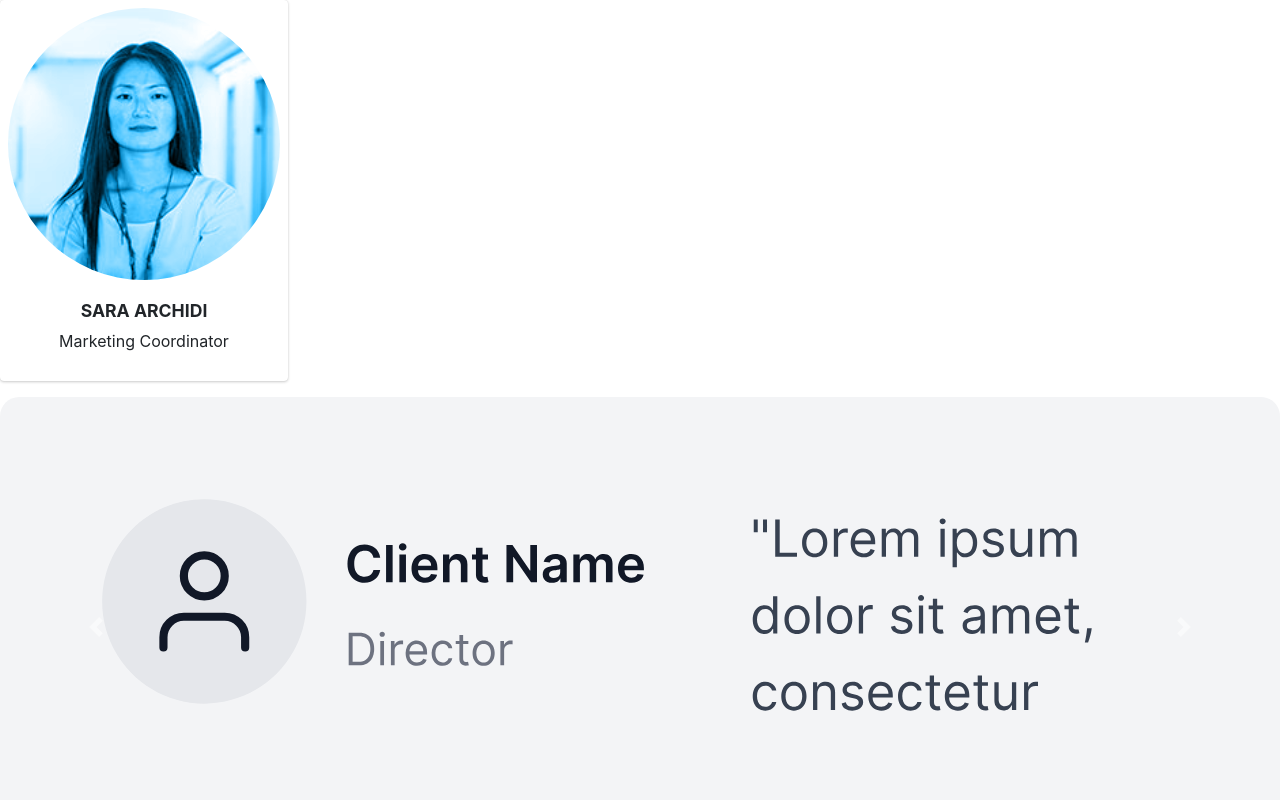
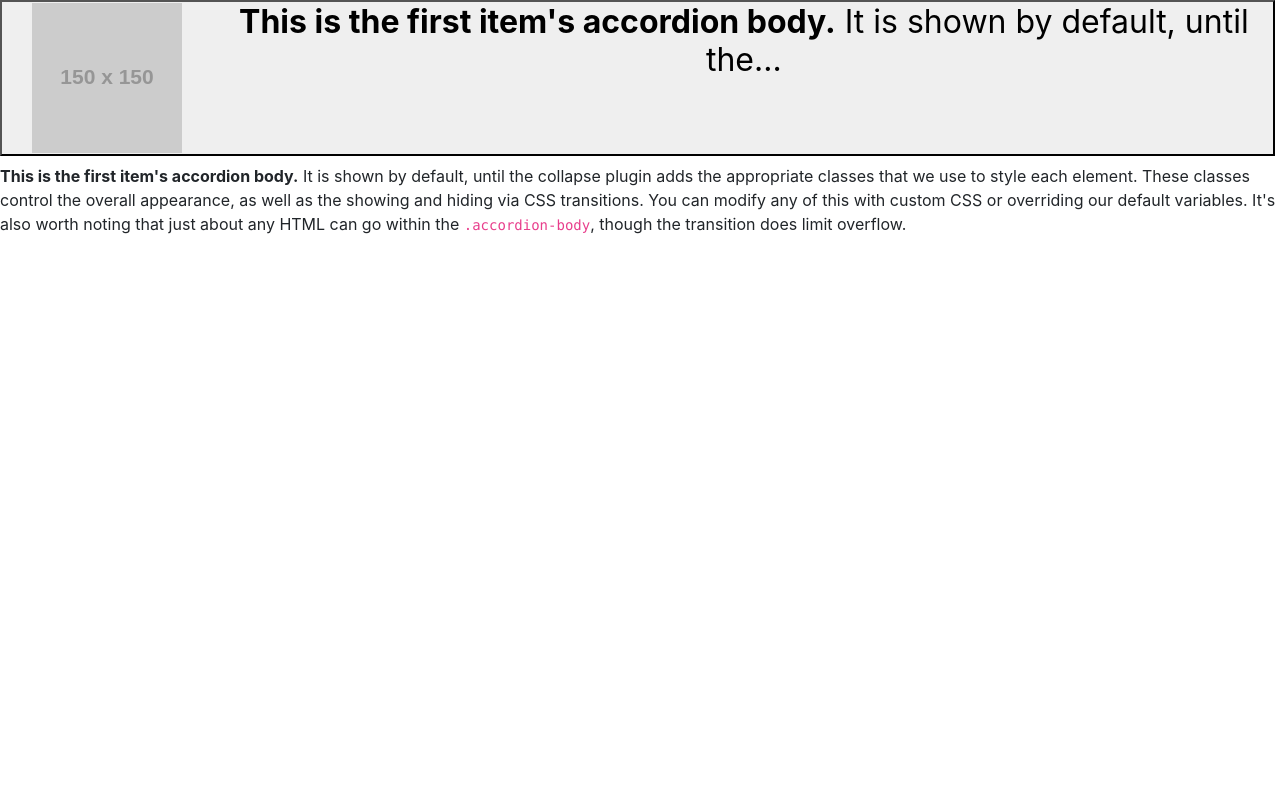
Before and after one commit to brenno147/LabProg-Egresso, a React (Create React App) app in the folder portal-egresso/: page / in a window 1280 px wide. Shown: the top 800 px of the page. Built offline with nearby package versions, Linux system fonts and the light colour scheme.

Commit message:
Componentes depoimento e pagina egresso

```diff
--- a/portal-egresso/package.json
+++ b/portal-egresso/package.json
@@ -9,6 +9,7 @@
     "admin-lte": "3.2",
     "chart.js": "^3.8.0",
     "react": "^18.1.0",
+    "react-bootstrap": "^2.4.0",
     "react-chartjs-2": "^4.2.0",
     "react-dom": "^18.1.0",
     "react-scripts": "5.0.1",
--- a/portal-egresso/src/App.js
+++ b/portal-egresso/src/App.js
@@ -1,14 +1,14 @@
 import CardEgresso from "./components/CardEgresso";
 import DepoimentosCarousel from "./components/DepoimentosCarousel";
 import Charts from "./components/Charts";
+import EgressoPage from "./components/EgressoPage";
 import "./dependencies";
+import Depoimento from "./components/Depoimento";
 
 function App() {
   return (
     <div>
-      <CardEgresso />
-      <DepoimentosCarousel />
-      <Charts />
+      <Depoimento/>
     </div>
   );
 }
--- /dev/null
+++ b/portal-egresso/src/components/Depoimento.js
@@ -0,0 +1,27 @@
+import React from "react";
+
+const Depoimento = () => {
+    return (
+    <div class="accordion-item">
+        <h2 class="accordion-header" id="panelsStayOpen-headingOne">
+            <button class="accordion-button" type="button" data-bs-toggle="collapse" data-bs-target="#panelsStayOpen-collapseOne" aria-expanded="true" aria-controls="panelsStayOpen-collapseOne">
+                <div class="row">
+                    <div class="col-md-2">
+                        <img src="https://via.placeholder.com/150" alt=""/>
+                    </div>
+                    <div class="col-md-10">
+                        <strong>This is the first item's accordion body.</strong> It is shown by default, until the...
+                    </div>
+                </div>
+            </button>
+        </h2>
+        <div id="panelsStayOpen-collapseOne" class="accordion-collapse collapse show" aria-labelledby="panelsStayOpen-headingOne">
+            <div class="accordion-body">
+                <strong>This is the first item's accordion body.</strong> It is shown by default, until the collapse plugin adds the appropriate classes that we use to style each element. These classes control the overall appearance, as well as the showing and hiding via CSS transitions. You can modify any of this with custom CSS or overriding our default variables. It's also worth noting that just about any HTML can go within the <code>.accordion-body</code>, though the transition does limit overflow.
+            </div>
+        </div>
+    </div>
+    );
+}
+
+export default Depoimento;
--- /dev/null
+++ b/portal-egresso/src/components/EgressoPage.js
@@ -0,0 +1,50 @@
+import React from "react";
+import CardEgresso from "./CardEgresso";
+
+const egressoPage = () => {
+    return (
+        <div class="container mt-5 mb-5">
+            <div class="row mt-1">
+                <div class="col-md-4">
+                    <CardEgresso/>
+                </div>
+
+                <div class="col-md-4">
+                    <CardEgresso/>
+                </div>
+
+                <div class="col-md-4">
+                    <CardEgresso/>
+                </div>
+
+                <div class="col-md-4">
+                    <CardEgresso/>
+                </div>
+
+                <div class="col-md-4">
+                    <CardEgresso/>
+                </div>
+
+                <div class="col-md-4">
+                    <CardEgresso/>
+                </div>
+            </div>
+
+            <div class="d-flex justify-content-end text-right mt-2">
+                <nav>
+                    <ul class="pagination">
+                        <li class="page-item"><a class="page-link" href="#" aria-label="Previous"><span aria-hidden="true">&laquo;</span></a></li>
+                        <li class="page-item"><a class="page-link" href="#">1</a></li>
+                        <li class="page-item"><a class="page-link" href="#">2</a></li>
+                        <li class="page-item"><a class="page-link" href="#">3</a></li>
+                        <li class="page-item"><a class="page-link" href="#">4</a></li>
+                        <li class="page-item"><a class="page-link" href="#">5</a></li>
+                        <li class="page-item"><a class="page-link" href="#" aria-label="Next"><span aria-hidden="true">&raquo;</span></a></li>
+                    </ul>
+                </nav>
+            </div>
+        </div>
+     );
+}
+
+export default egressoPage;
```
Also changed, not shown: 2 other files (tests, documents, lock files or other folders).
